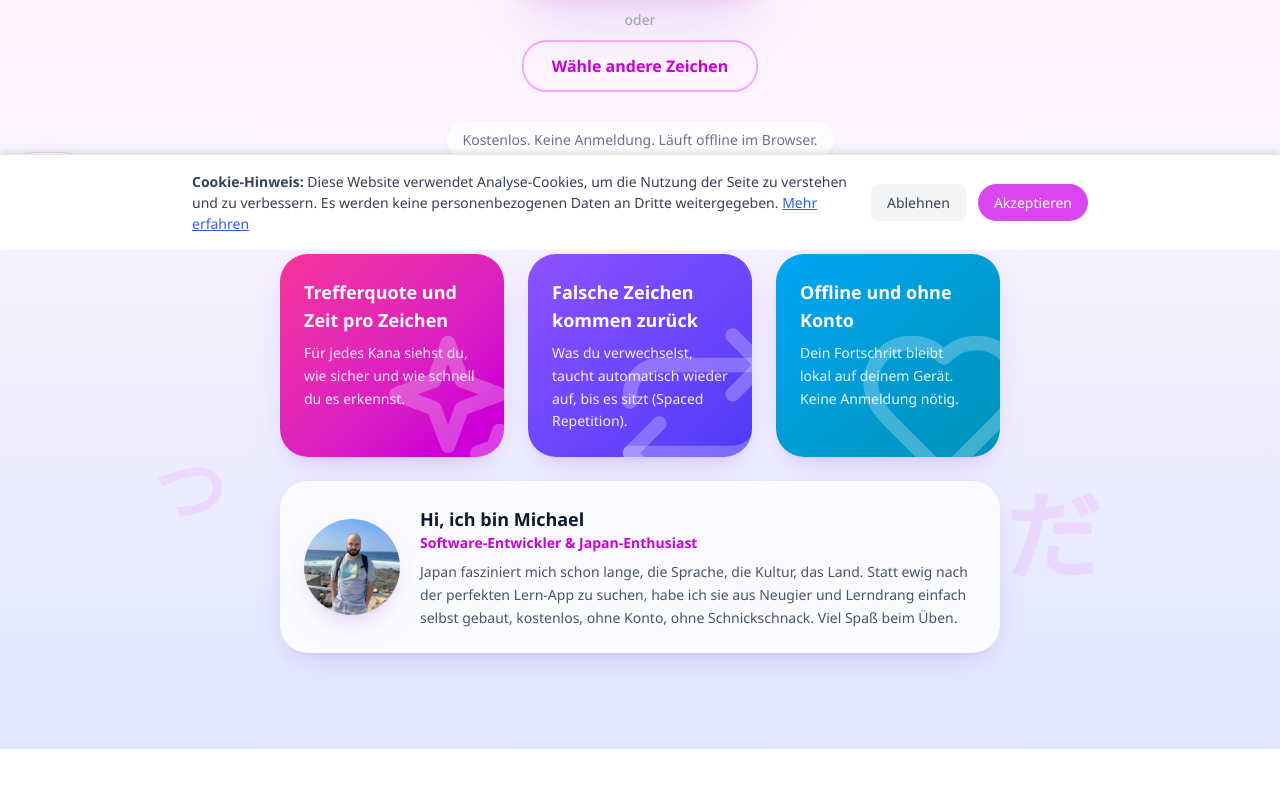
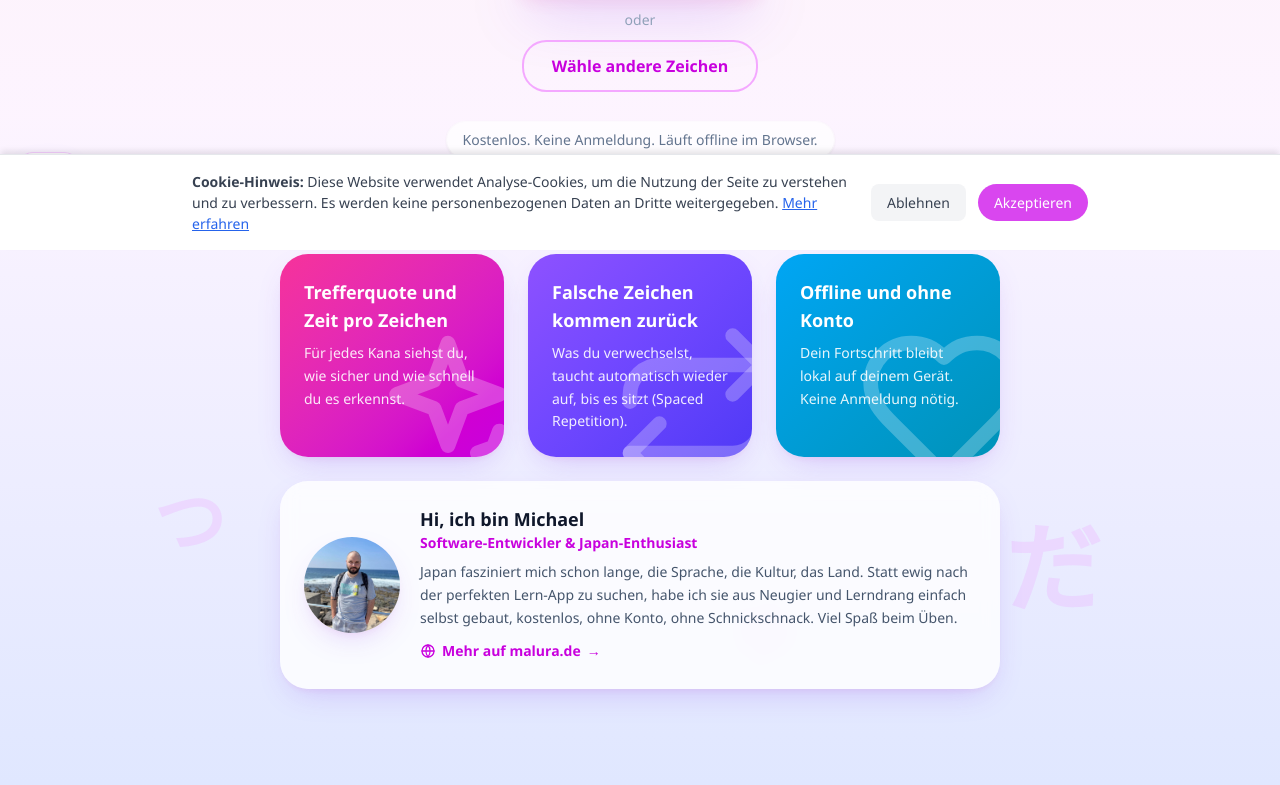
Before and after one commit to maluramichael/hiragana-trainer, a React (Vite) app: page / in a window 1280 px wide. Shown: the part 550-1335 px from the top of the page. Before the commit the page ends 1299 px from the top, so only its background shows below. Built offline with nearby package versions, Linux system fonts and the light colour scheme.

Commit message:
feat(landing): link author card to malura.de

```diff
--- a/src/components/LandingPage.jsx
+++ b/src/components/LandingPage.jsx
@@ -1,6 +1,6 @@
 import { useTranslation } from 'react-i18next';
 import KanaBackground from './KanaBackground.jsx';
-import { RocketIcon, SparkleIcon, RepeatIcon, HeartIcon } from './icons.jsx';
+import { RocketIcon, SparkleIcon, RepeatIcon, HeartIcon, GlobeIcon } from './icons.jsx';
 
 // The hero spells out the two syllabaries as bobbing badges: "hiragana" and
 // "katakana", both written in hiragana.
@@ -115,8 +115,14 @@ const LandingPage = ({ onStart, onChooseCharacters }) => {
           </ul>
 
           {/* Author card: same style, spanning the full width under the three
-              feature cards. Photo (self-hosted, round) on the left, short bio right. */}
-          <div className="mt-6 flex flex-col items-center gap-5 rounded-[1.75rem] bg-white/80 p-6 text-center shadow-cute ring-1 ring-white/70 backdrop-blur-sm sm:flex-row sm:text-left">
+              feature cards. Whole card links to my site. Photo (self-hosted,
+              round) on the left, short bio right. */}
+          <a
+            href="https://malura.de"
+            target="_blank"
+            rel="noopener noreferrer"
+            className="group mt-6 flex flex-col items-center gap-5 rounded-[1.75rem] bg-white/80 p-6 text-center shadow-cute ring-1 ring-white/70 backdrop-blur-sm transition hover:-translate-y-0.5 hover:shadow-cute-lg hover:ring-fuchsia-200 sm:flex-row sm:text-left"
+          >
             <img
               src="/michael.jpg"
               alt="Michael Malura"
@@ -135,8 +141,13 @@ const LandingPage = ({ onStart, onChooseCharacters }) => {
               <p className="mt-2 text-sm leading-relaxed text-slate-600">
                 {t('landing.about.body')}
               </p>
+              <span className="mt-3 inline-flex items-center gap-1.5 text-sm font-semibold text-fuchsia-600 transition group-hover:text-fuchsia-700">
+                <GlobeIcon className="h-4 w-4" />
+                {t('landing.about.link')}
+                <span aria-hidden className="transition-transform group-hover:translate-x-0.5">→</span>
+              </span>
             </div>
-          </div>
+          </a>
         </section>
       </div>
     </main>
--- a/src/i18n/locales/de.json
+++ b/src/i18n/locales/de.json
@@ -220,7 +220,8 @@
     "about": {
       "title": "Hi, ich bin Michael",
       "role": "Software-Entwickler & Japan-Enthusiast",
-      "body": "Japan fasziniert mich schon lange, die Sprache, die Kultur, das Land. Statt ewig nach der perfekten Lern-App zu suchen, habe ich sie aus Neugier und Lerndrang einfach selbst gebaut, kostenlos, ohne Konto, ohne Schnickschnack. Viel Spaß beim Üben."
+      "body": "Japan fasziniert mich schon lange, die Sprache, die Kultur, das Land. Statt ewig nach der perfekten Lern-App zu suchen, habe ich sie aus Neugier und Lerndrang einfach selbst gebaut, kostenlos, ohne Konto, ohne Schnickschnack. Viel Spaß beim Üben.",
+      "link": "Mehr auf malura.de"
     }
   }
 }
--- a/src/i18n/locales/en.json
+++ b/src/i18n/locales/en.json
@@ -220,7 +220,8 @@
     "about": {
       "title": "Hi, I'm Michael",
       "role": "Software developer & Japan enthusiast",
-      "body": "Japan has fascinated me for a long time, the language, the culture, the country. Instead of hunting forever for the perfect learning app, I built the one I wanted myself, out of curiosity and the urge to learn. Free, no account, no clutter. Have fun practicing."
+      "body": "Japan has fascinated me for a long time, the language, the culture, the country. Instead of hunting forever for the perfect learning app, I built the one I wanted myself, out of curiosity and the urge to learn. Free, no account, no clutter. Have fun practicing.",
+      "link": "More at malura.de"
     }
   }
 }
```
